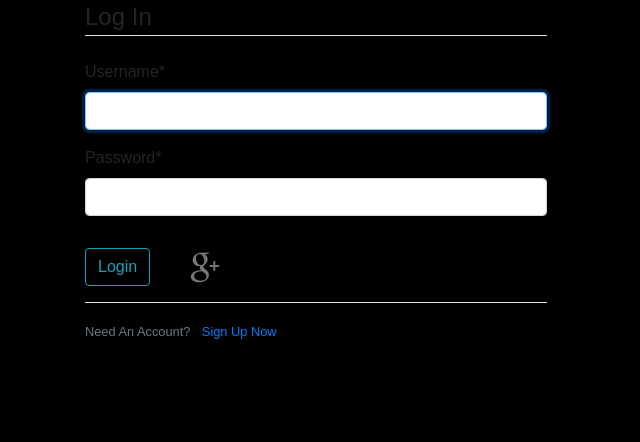
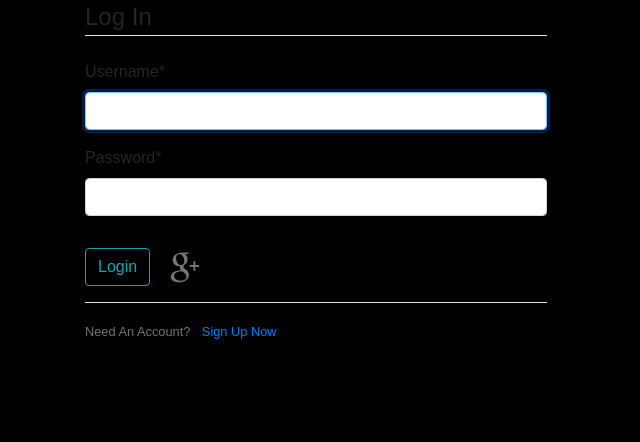
Before and after one commit to VladShat111/websiteForPost, a Django app: page /MoviesAndBooks/login/ in a window 1280 px wide. Shown: the part 1525-1967 px from the top of the page, without its empty margins (0-640 px from the left). Run offline with Django 3.2, Linux system fonts and the light colour scheme; some libraries are stand-ins or nearby versions.

Commit message:
Add login Google style

```diff
--- a/blogMAndB/static/css/main.css
+++ b/blogMAndB/static/css/main.css
@@ -344,7 +344,7 @@ footer{
 #oauth2_plus{
 	position: absolute;
 	margin-top: 5px;
-	margin-left: 40px;
+	margin-left: 20px;
 	color: #777;
 	font-size: 2em;
 }
```
